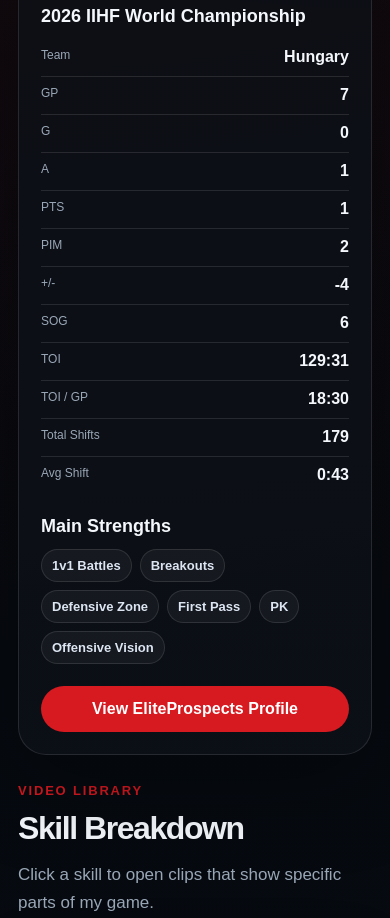
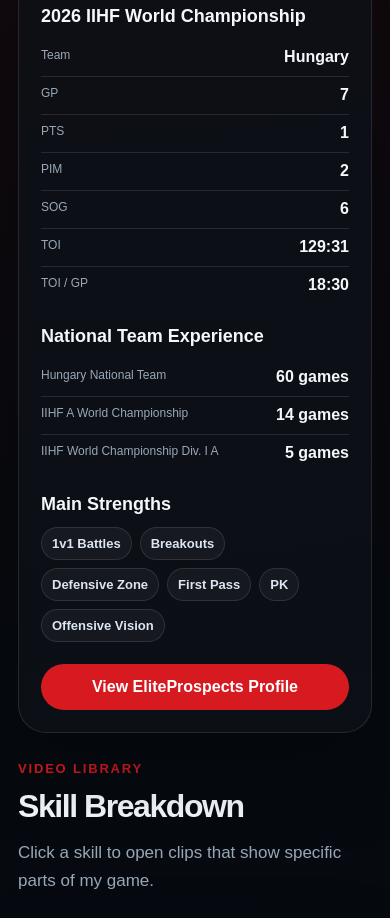
Before and after one commit to ortenszky/WC-Player-Portfolio, a Next.js app: page / in a window 390 px wide. Shown: the part 1380-2298 px from the top of the page. Built offline with nearby package versions, Linux system fonts and the light colour scheme.

Commit message:
Mobile button fixed & stats changed

```diff
--- a/app/globals.css
+++ b/app/globals.css
@@ -147,6 +147,7 @@
 
 .skillsPanel {
   min-width: 0;
+  scroll-margin-top: 24px;
 }
 
 .sectionHeader {
--- a/app/page.tsx
+++ b/app/page.tsx
@@ -43,8 +43,8 @@
           </div>
         </section>
 
-        <section className="dashboard" id="skills">
-          <div className="skillsPanel">
+        <section className="dashboard">
+          <div className="skillsPanel" id="skills">
             <div className="sectionHeader">
               <p className="eyebrow">Video Library</p>
               <h2>Skill Breakdown</h2>
@@ -168,24 +168,12 @@
                   <strong>7</strong>
                 </div>
                 <div className="seasonRow">
-                  <span>G</span>
-                  <strong>0</strong>
-                </div>
-                <div className="seasonRow">
-                  <span>A</span>
-                  <strong>1</strong>
-                </div>
-                <div className="seasonRow">
                   <span>PTS</span>
                   <strong>1</strong>
                 </div>
                 <div className="seasonRow">
                   <span>PIM</span>
                   <strong>2</strong>
-                </div>
-                <div className="seasonRow">
-                  <span>+/-</span>
-                  <strong>-4</strong>
                 </div>
                 <div className="seasonRow">
                   <span>SOG</span>
@@ -199,13 +187,22 @@
                   <span>TOI / GP</span>
                   <strong>18:30</strong>
                 </div>
+              </div>
+
+              <div className="seasonStats">
+                <h3>National Team Experience</h3>
+
                 <div className="seasonRow">
-                  <span>Total Shifts</span>
-                  <strong>179</strong>
+                  <span>Hungary National Team</span>
+                  <strong>60 games</strong>
                 </div>
                 <div className="seasonRow">
-                  <span>Avg Shift</span>
-                  <strong>0:43</strong>
+                  <span>IIHF A World Championship</span>
+                  <strong>14 games</strong>
+                </div>
+                <div className="seasonRow">
+                  <span>IIHF World Championship Div. I A</span>
+                  <strong>5 games</strong>
                 </div>
               </div>
 
```
Lines whose indentation alone changed are shown as unchanged.
